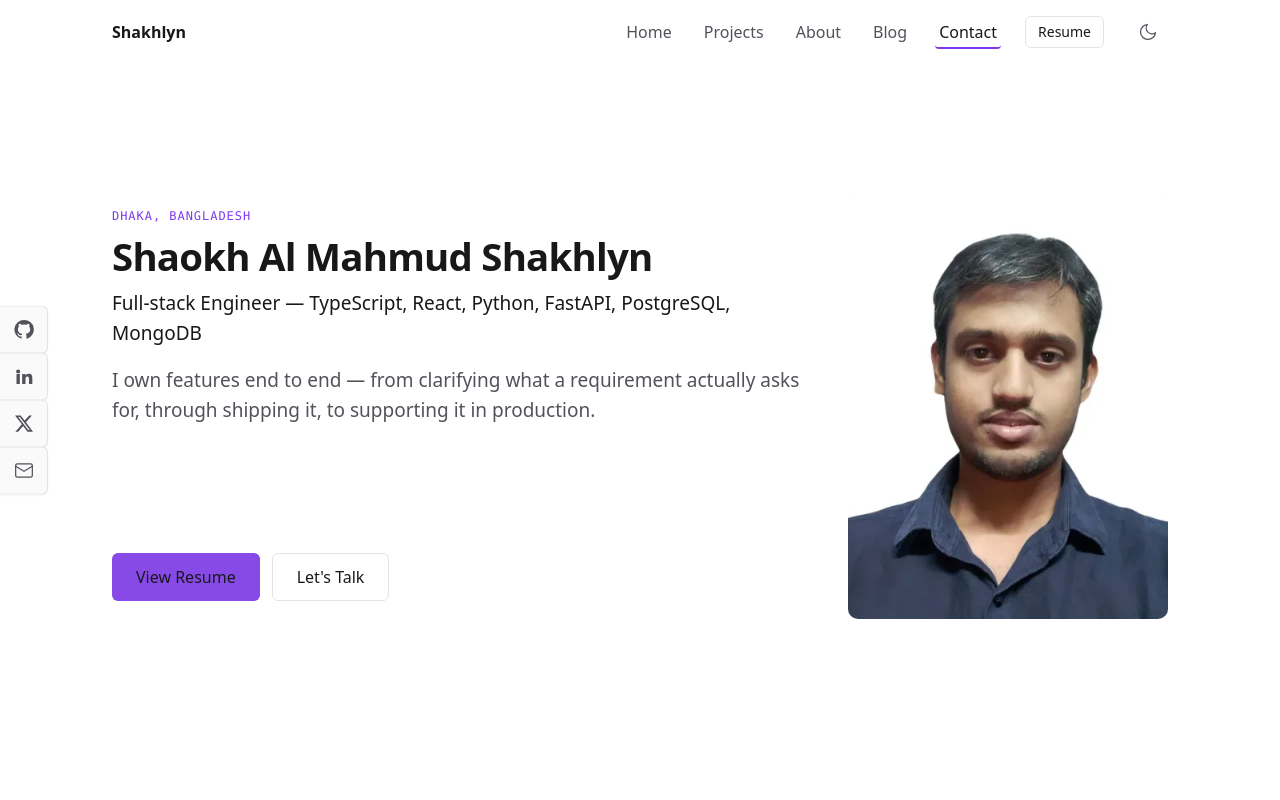
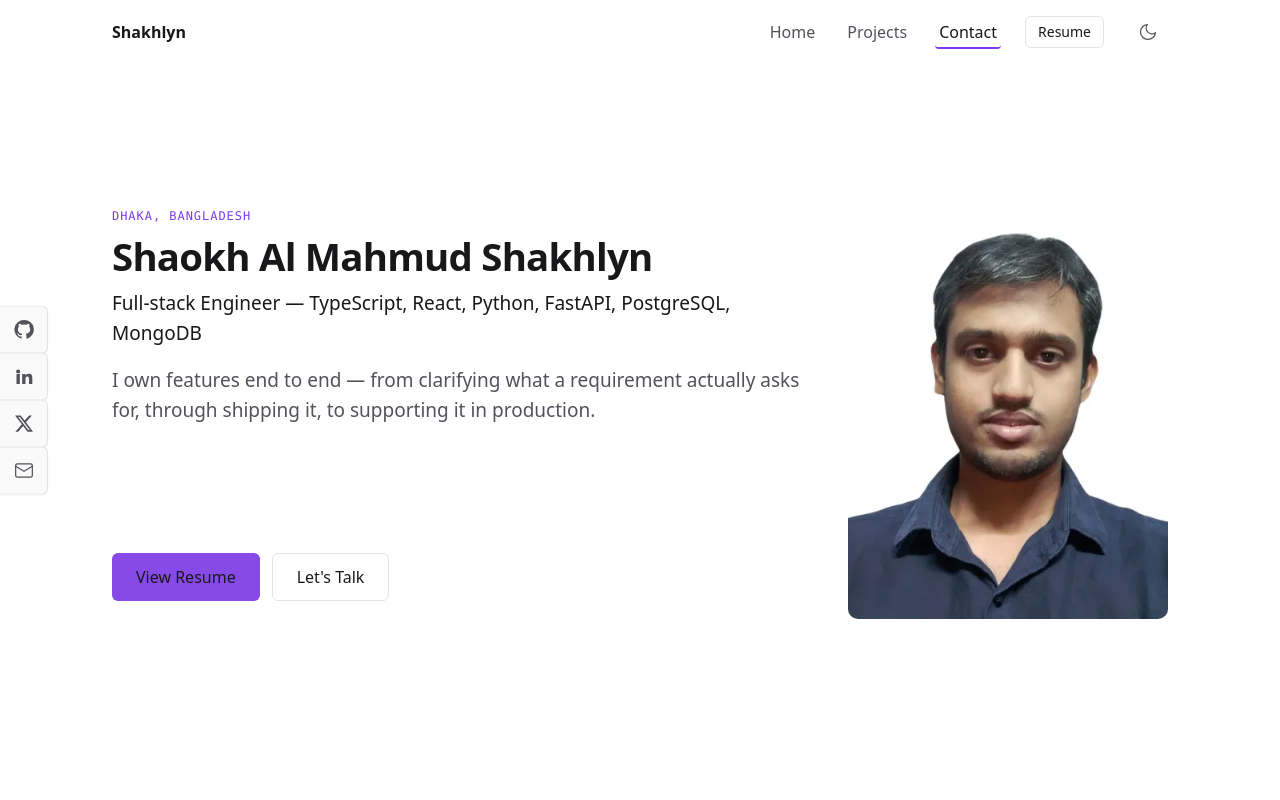
Before and after one commit to Shakhlyn/portfolio-shakhlyn, a React (Vite) app: page / in a window 1280 px wide. Shown: the top 800 px of the page. Built offline with nearby package versions, Linux system fonts and the light colour scheme.

Commit message:
feat: Disable About section and blog nav link temporarily

```diff
--- a/src/data/navigation.ts
+++ b/src/data/navigation.ts
@@ -44,8 +44,8 @@ const withoutEmptyProjects = (items: readonly NavItemType[]): readonly NavItemTy
 export const NAV_ITEMS: readonly NavItemType[] = withoutEmptyProjects([
   { kind: 'anchor', label: 'Home', sectionId: 'home' },
   { kind: 'anchor', label: 'Projects', sectionId: PROJECTS_SECTION_ID },
-  { kind: 'anchor', label: 'About', sectionId: 'about' },
-  { kind: 'route', label: 'Blog', path: '/writing' },
+  // { kind: 'anchor', label: 'About', sectionId: 'about' },
+  // { kind: 'route', label: 'Blog', path: '/writing' },
   { kind: 'anchor', label: 'Contact', sectionId: CONTACT_SECTION_ID },
   { kind: 'route', label: 'Resume', path: RESUME_ROUTE, emphasised: true },
 ]);
--- a/src/pages/HomePage.tsx
+++ b/src/pages/HomePage.tsx
@@ -1,6 +1,6 @@
 import type { ReactElement } from 'react';
 
-import { AboutSection } from '@/components/sections/AboutSection';
+// import { AboutSection } from '@/components/sections/AboutSection';
 import { ContactSection } from '@/components/sections/ContactSection';
 import { CurrentRoleSection } from '@/components/sections/CurrentRoleSection';
 import { HeroSection } from '@/components/sections/HeroSection';
@@ -27,7 +27,7 @@ export const HomePage = (): ReactElement => {
 
       <ProjectsSection />
 
-      <AboutSection />
+      {/*<AboutSection />*/}
 
       <SkillsSection />
 
```
